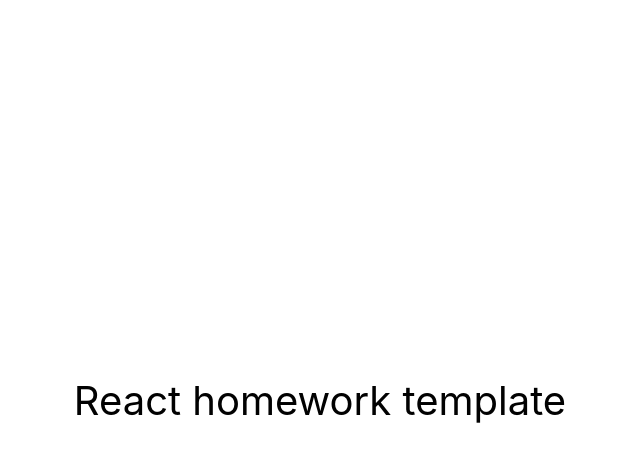
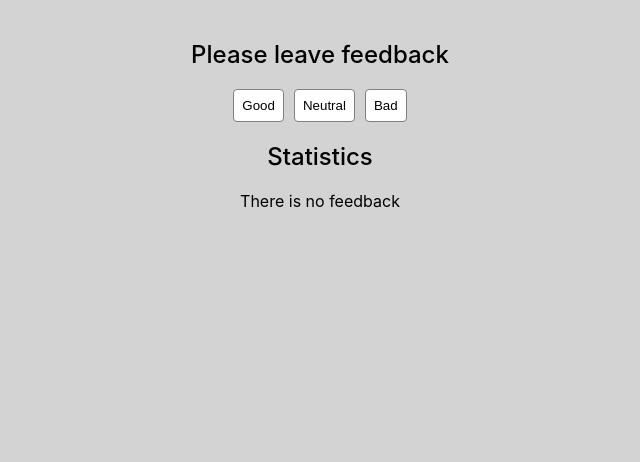
Before and after one commit to DimaMen265/goit-react-hw-02-feedback, a React (Create React App) app: page / in a window 1280 px wide. Shown: the top 462 px of the page, without its empty margins (320-960 px from the left). Built offline with nearby package versions, Linux system fonts and the light colour scheme.

Commit message:
End Project

```diff
--- a/public/index.html
+++ b/public/index.html
@@ -5,7 +5,7 @@
     <link rel="icon" href="%PUBLIC_URL%/favicon.ico" />
     <meta name="viewport" content="width=device-width, initial-scale=1" />
     <link rel="apple-touch-icon" href="%PUBLIC_URL%/logo192.png" />
-    <title>React App</title>
+    <title>React Feedback</title>
   </head>
   <body>
     <noscript>You need to enable JavaScript to run this app.</noscript>
--- a/src/components/App.jsx
+++ b/src/components/App.jsx
@@ -1,16 +1,67 @@
-export const App = () => {
-  return (
-    <div
-      style={{
-        height: '100vh',
-        display: 'flex',
-        justifyContent: 'center',
-        alignItems: 'center',
-        fontSize: 40,
-        color: '#010101'
-      }}
-    >
-      React homework template
-    </div>
-  );
+import { Component } from "react";
+import { FeedbackOptions } from "./FeedbackOptions/FeedbackOptions";
+import { Notification } from "./Notification/Notification";
+import { Section } from "./Section/Section";
+import { Statistics } from "./Statistics/Statistics";
+
+export class App extends Component {
+  state = {
+    good: 0,
+    neutral: 0,
+    bad: 0,
+  };
+
+  handleClickGood = () => {
+    this.setState(prev => ({ good: prev.good + 1 }));
+  };
+
+  handleClickNeutral = () => {
+    this.setState(prev => ({ neutral: prev.neutral + 1 }));
+  };
+
+  handleClickBad = () => {
+    this.setState(prev => ({ bad: prev.bad + 1 }));
+  };
+
+  countTotalFeedback = () => {
+    const { good, neutral, bad } = this.state;
+    return good + neutral + bad;
+  };
+
+  countPositiveFeedbackPercentage = () => {
+    return this.state.good > 0 ? Math.round((this.state.good * 100) / this.countTotalFeedback()) : 0;
+  };
+
+  render() {
+    return (
+      <>
+        <Section
+          title="Please leave feedback"
+          children={
+            <FeedbackOptions
+              options={["Good", "Neutral", "Bad"]}
+              onLeaveFeedback={[this.handleClickGood, this.handleClickNeutral, this.handleClickBad]}
+            />
+          }
+        />
+
+        <Section
+          title="Statistics"
+          children={
+            this.countTotalFeedback() > 0 ? (
+              <Statistics
+                good={this.state.good}
+                neutral={this.state.neutral}
+                bad={this.state.bad}
+                total={this.countTotalFeedback()}
+                positivePercentage={this.countPositiveFeedbackPercentage()}
+              />
+            ) : (
+              <Notification message="There is no feedback"></Notification>
+            )
+          }
+        />
+      </>
+    );
+  };
 };
--- /dev/null
+++ b/src/components/FeedbackOptions/FeedbackOptions.jsx
@@ -0,0 +1,13 @@
+import styles from "./FeedbackOptions.module.css";
+
+export const FeedbackOptions = ({ options, onLeaveFeedback }) => {
+    return (
+        <ul className={styles.listButtons}>
+            {options.map((option, index) => (
+                <li key={index}>
+                    <button onClick={onLeaveFeedback[index]} className={styles.buttons}>{option}</button>
+                </li>
+            ))}
+        </ul>
+    );
+}
--- /dev/null
+++ b/src/components/FeedbackOptions/FeedbackOptions.module.css
@@ -0,0 +1,21 @@
+.listButtons {
+  display: flex;
+  gap: 10px;
+}
+
+.buttons {
+  cursor: pointer;
+  background-color: white;
+  border: 1px solid gray;
+  color: black;
+  border-radius: 4px;
+  padding: 8px;
+  transition: background-color 250ms linear, border 250ms linear,
+    color 250ms linear;
+}
+
+.buttons:hover {
+  background-color: black;
+  border: none;
+  color: white;
+}
--- /dev/null
+++ b/src/components/Notification/Notification.jsx
@@ -0,0 +1,5 @@
+export const Notification = props => (
+  <>
+    <p>{props.message}</p>
+  </>
+);
--- /dev/null
+++ b/src/components/Section/Section.jsx
@@ -0,0 +1,8 @@
+import styles from "./Section.module.css";
+
+export const Section = props => (
+    <section className={styles.wrapper}>
+        <h2 className={styles.title}>{props.title}</h2>
+        {props.children}
+    </section>
+);
--- /dev/null
+++ b/src/components/Section/Section.module.css
@@ -0,0 +1,14 @@
+.wrapper {
+  margin: 0 auto;
+  display: flex;
+  flex-direction: column;
+  justify-content: center;
+  align-items: center;
+}
+
+.title {
+  font-weight: 500;
+  display: block;
+  text-align: center;
+  margin: 20px 0;
+}
--- /dev/null
+++ b/src/components/Statistics/Statistics.jsx
@@ -0,0 +1,23 @@
+import styles from "./Statistics.module.css";
+
+export const Statistics = ({ good, neutral, bad, total, positivePercentage }) => {
+    return (
+        <ul className={styles.listStatistics}>
+            <li>
+                <p>Good: {good}</p>
+            </li>
+            <li>
+                <p>Neutral: {neutral}</p>
+            </li>
+            <li>
+                <p>Bad: {bad}</p>
+            </li>
+            <li>
+                <p>Total: {total}</p>
+            </li>
+            <li>
+                <p>Positive feedback: {positivePercentage}%</p>
+            </li>
+        </ul>
+    );
+};
--- /dev/null
+++ b/src/components/Statistics/Statistics.module.css
@@ -0,0 +1,5 @@
+.listStatistics {
+  display: flex;
+  flex-direction: column;
+  gap: 10px;
+}
--- a/src/index.css
+++ b/src/index.css
@@ -1,6 +1,8 @@
 @import-normalize; /* bring in normalize.css styles */
 
 body {
+  background-color: lightgray;
+  padding: 20px;
   margin: 0;
   font-family: -apple-system, BlinkMacSystemFont, 'Segoe UI', 'Roboto', 'Oxygen',
     'Ubuntu', 'Cantarell', 'Fira Sans', 'Droid Sans', 'Helvetica Neue',
@@ -13,3 +15,20 @@ code {
   font-family: source-code-pro, Menlo, Monaco, Consolas, 'Courier New',
     monospace;
 }
+
+h1,
+h2,
+h3,
+h4,
+h5,
+h6,
+p {
+  margin: 0;
+}
+
+ul,
+ol {
+  margin: 0;
+  padding: 0;
+  list-style: none;
+}
```
